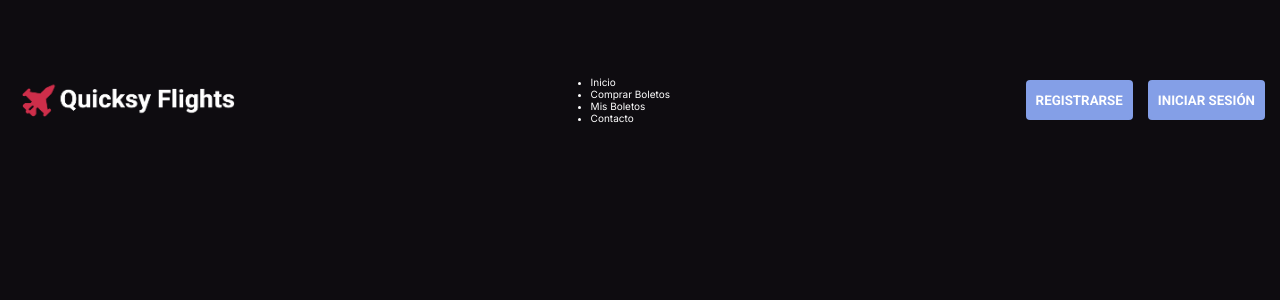
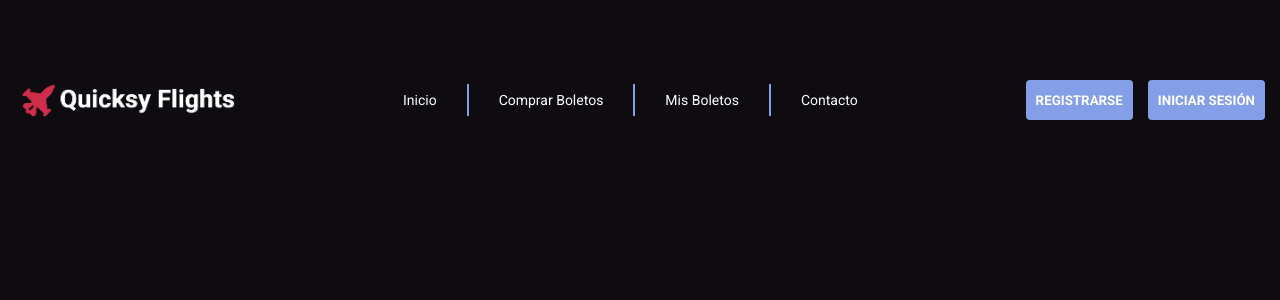
Before and after one commit to MorasDeFresa/quicksy-flights, a Next.js app: page / in a window 1280 px wide. Shown: the top 300 px of the page. Built offline with nearby package versions, Linux system fonts and the light colour scheme.

Commit message:
Finishing header and nav bar styles

```diff
--- a/src/app/shared/header/header.scss
+++ b/src/app/shared/header/header.scss
@@ -14,6 +14,10 @@
     }
   }
 
+  .nav-bar__container {
+    height: 100%
+  }
+
   .login-buttons {
     @include displayFlex(row, center, center, 1.5rem);
   }
--- a/src/app/shared/nav-bar/navBar.scss
+++ b/src/app/shared/nav-bar/navBar.scss
@@ -1 +1,37 @@
-@import '../../globals.scss';
+@import "../../globals.scss";
+
+.nav-bar {
+  @include displayFlex(row, center, center);
+  height: 100%;
+
+  ul {
+    @include displayFlex(row, center, center);
+    height: 100%;
+
+    li {
+      @include displayFlex(row, center, center);
+      width: fit-content;
+      height: 40%;
+      padding: 0 3rem;
+      border-right: solid 0.2rem $main-color;
+      list-style: none;
+      font-family: $font-family;
+      font-size: 1.4rem;
+      color: white;
+
+      a:hover {
+        color: white;
+        font-weight: 600;
+      }
+
+      a:active {
+        color: $main-color;
+        font-weight: 600;
+      }
+    }
+
+    .last-child {
+      border: none;
+    }
+  }
+}
--- a/src/app/shared/nav-bar/navBarUi.js
+++ b/src/app/shared/nav-bar/navBarUi.js
@@ -1,5 +1,6 @@
 import React from 'react'
 import '../../globals.scss'
+import './navBar.scss'
 
 function NavBarUi() {
   return (
@@ -14,7 +15,7 @@ function NavBarUi() {
         <li>
           <a>Mis Boletos</a>
         </li>
-        <li>
+        <li className='last-child'>
           <a>Contacto</a>
         </li>
       </ul>
```
